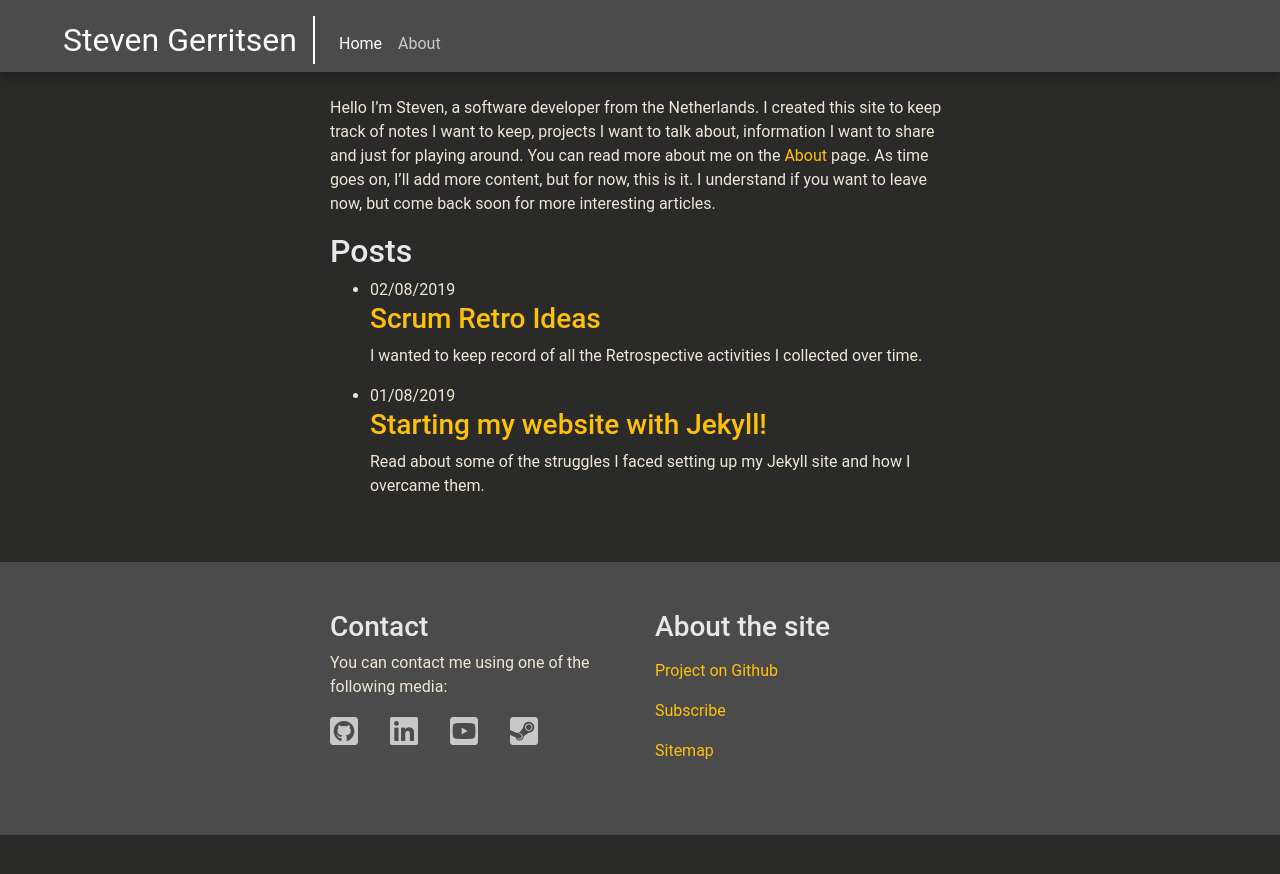
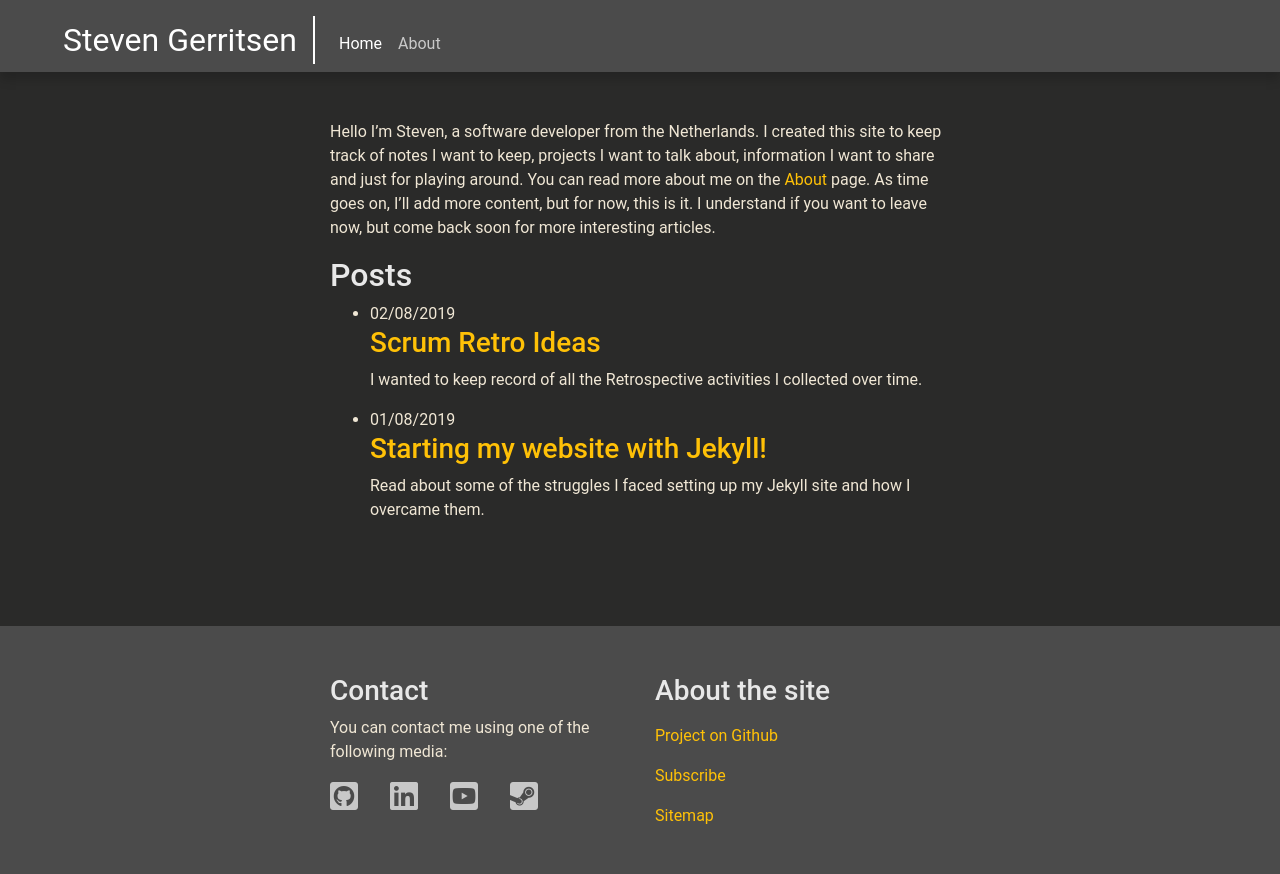
Before and after one commit to Steeff0/steeff0.github.io, a Jekyll site: the page built from index.md, in a window 1280 px wide. Shown: the top 874 px of the page. Built offline with Jekyll 4.4.1, drawn with Linux system fonts in a browser that asks for light colours; some web fonts are replaced; our own code applies the rules of GitHub Pages for plain Markdown files.

Commit message:
Go life with Homepage

```diff
--- a/_includes/footer.html
+++ b/_includes/footer.html
@@ -1,4 +1,4 @@
-<footer class="footer bg-dark mt-5 py-5">
+<footer class="footer bg-dark py-5 mt-auto">
     <div class="container">
         <h2 class="sr-only">Useful links</h2>
         <div class="row">
--- a/_includes/title-bar.html
+++ b/_includes/title-bar.html
@@ -1,4 +1,4 @@
-<header class="bg-light pb-1 pt-3 mb-4">
+<header class="bg-light pb-1 pt-3">
     <div class="container d-flex align-items-end">
         <h1 class="mb-0 text-dark">{{ page.title | escape }}</h1>
         {%- if page.date or page.author -%}
--- a/_layouts/default.html
+++ b/_layouts/default.html
@@ -3,11 +3,11 @@
 
 {%- include head.html -%}
 
-<body>
+<body class="d-flex flex-column">
 
 {%- include navigation.html -%}
 
-<div class="main-content">
+<div class="main-content py-5">
 {{ content }}
 </div>
 
--- a/_layouts/home.html
+++ b/_layouts/home.html
@@ -2,7 +2,7 @@
 layout: default
 ---
 
-<div class="container home-content mt-4">
+<div class="container home-content">
     {{ content }}
 
     {% assign all_posts = site.posts | concat: site.notes %}
--- a/_sass/_customize.scss
+++ b/_sass/_customize.scss
@@ -3,3 +3,7 @@
 @import "custom/main-content";
 @import "custom/site-header";
 @import "custom/syntax-highlighting";
+
+body{
+  min-height: 100vh;
+}
```
